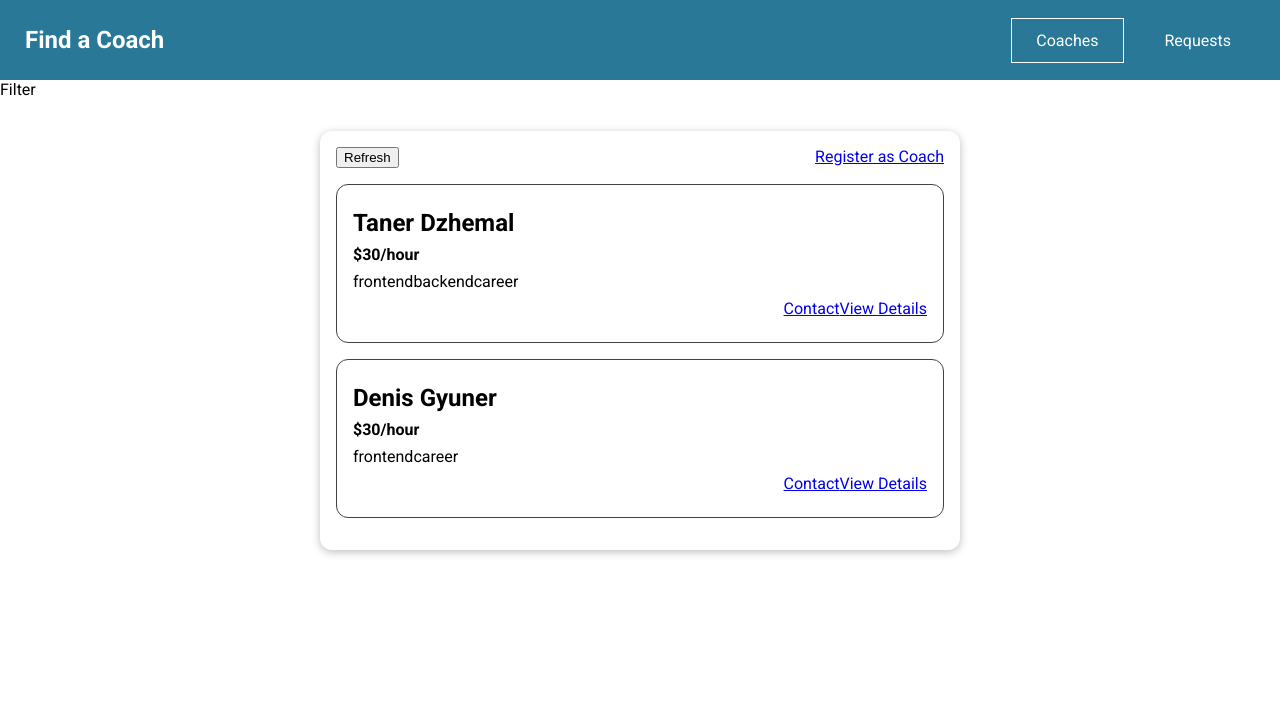
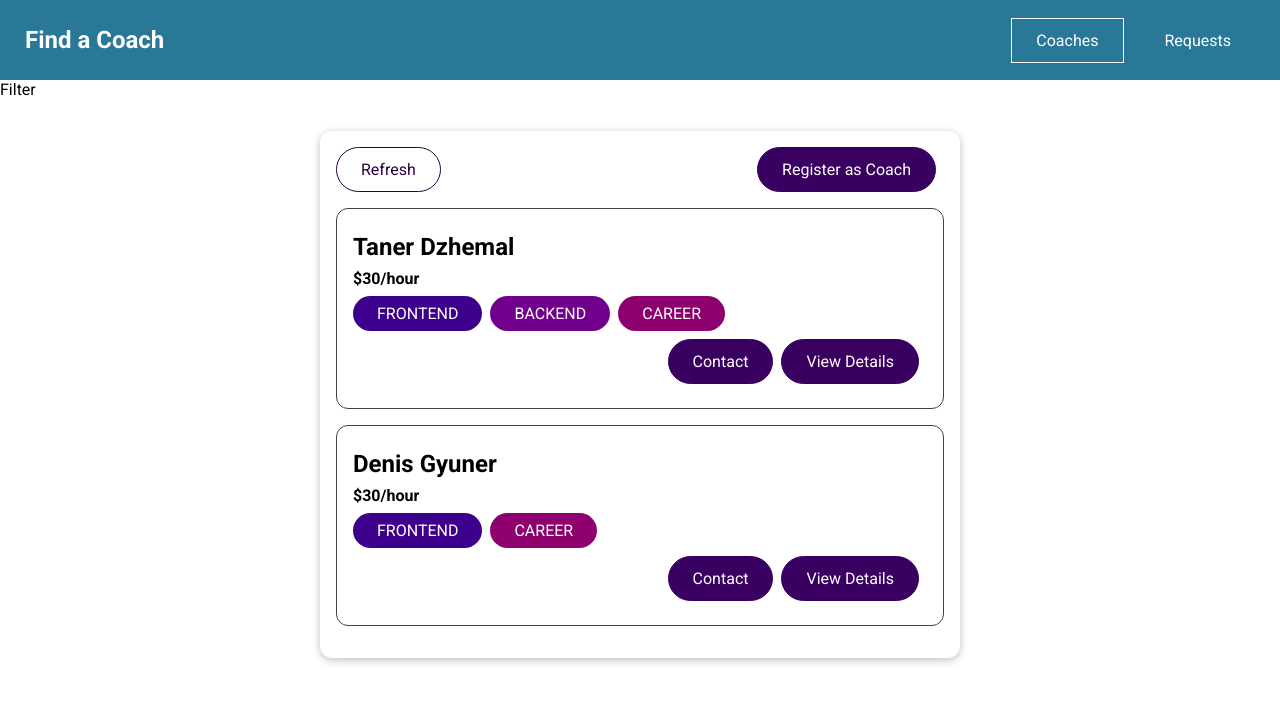
Before and after one commit to tanerdzhemal/find-teacher, a Vue app: page /coaches in a window 1280 px wide. Shown: the top 702 px of the page. Built offline with nearby package versions, Linux system fonts and the light colour scheme.

Commit message:
base componets added

```diff
--- a/src/components/coaches/CoachItem.vue
+++ b/src/components/coaches/CoachItem.vue
@@ -3,11 +3,16 @@
     <h3>{{ fullName }}</h3>
     <h4>${{ rate }}/hour</h4>
     <div>
-      <span v-for="area in areas" :key="area">{{ area }}</span>
+      <base-badge
+        v-for="area in areas"
+        :key="area"
+        :type="area"
+        :title="area"
+      ></base-badge>
     </div>
     <div class="actions">
-      <router-link :to="coachContactLink"> Contact </router-link>
-      <router-link :to="coachDetailsLink"> View Details </router-link>
+      <base-button link :to="coachContactLink"> Contact </base-button>
+      <base-button link :to="coachDetailsLink"> View Details </base-button>
     </div>
   </li>
 </template>
--- a/src/components/ui/BaseBadge.vue
+++ b/src/components/ui/BaseBadge.vue
@@ -0,0 +1,42 @@
+<template>
+  <span class="badge" :class="type">
+    {{ text }}
+  </span>
+</template>
+
+<script>
+export default {
+  props: ['type', 'title'],
+  computed: {
+    text() {
+      return this.title.toUpperCase();
+    },
+  },
+};
+</script>
+
+<style scoped>
+.badge {
+  background-color: #ccc;
+  color: #252525;
+  border-radius: 30px;
+  padding: 0.5rem 1.5rem;
+  display: inline-block;
+  margin-right: 0.5rem;
+}
+
+.frontend {
+  background-color: #3d008d;
+  color: white;
+}
+
+.backend {
+  background-color: #71008d;
+  color: white;
+}
+
+.career {
+  background-color: #8d006e;
+  color: white;
+}
+</style>
--- a/src/main.js
+++ b/src/main.js
@@ -5,6 +5,7 @@ import store from './store/index.js';
 import App from './App.vue';
 import BaseCard from './components/ui/BaseCard.vue';
 import BaseButton from './components/ui/BaseButton.vue';
+import BaseBadge from './components/ui/BaseBadge.vue';
 
 const app = createApp(App);
 
@@ -13,5 +14,6 @@ app.use(store);
 
 app.component('base-card', BaseCard);
 app.component('base-button', BaseButton);
+app.component('base-badge', BaseBadge);
 
 app.mount('#app');
--- a/src/pages/coaches/CoachesList.vue
+++ b/src/pages/coaches/CoachesList.vue
@@ -3,8 +3,8 @@
   <section>
     <base-card>
       <div class="controls">
-        <button>Refresh</button>
-        <router-link to="/register">Register as Coach </router-link>
+        <base-button mode="outline">Refresh</base-button>
+        <base-button link to="/register">Register as Coach </base-button>
       </div>
       <ul v-if="hasCoaches">
         <coach-item
```
